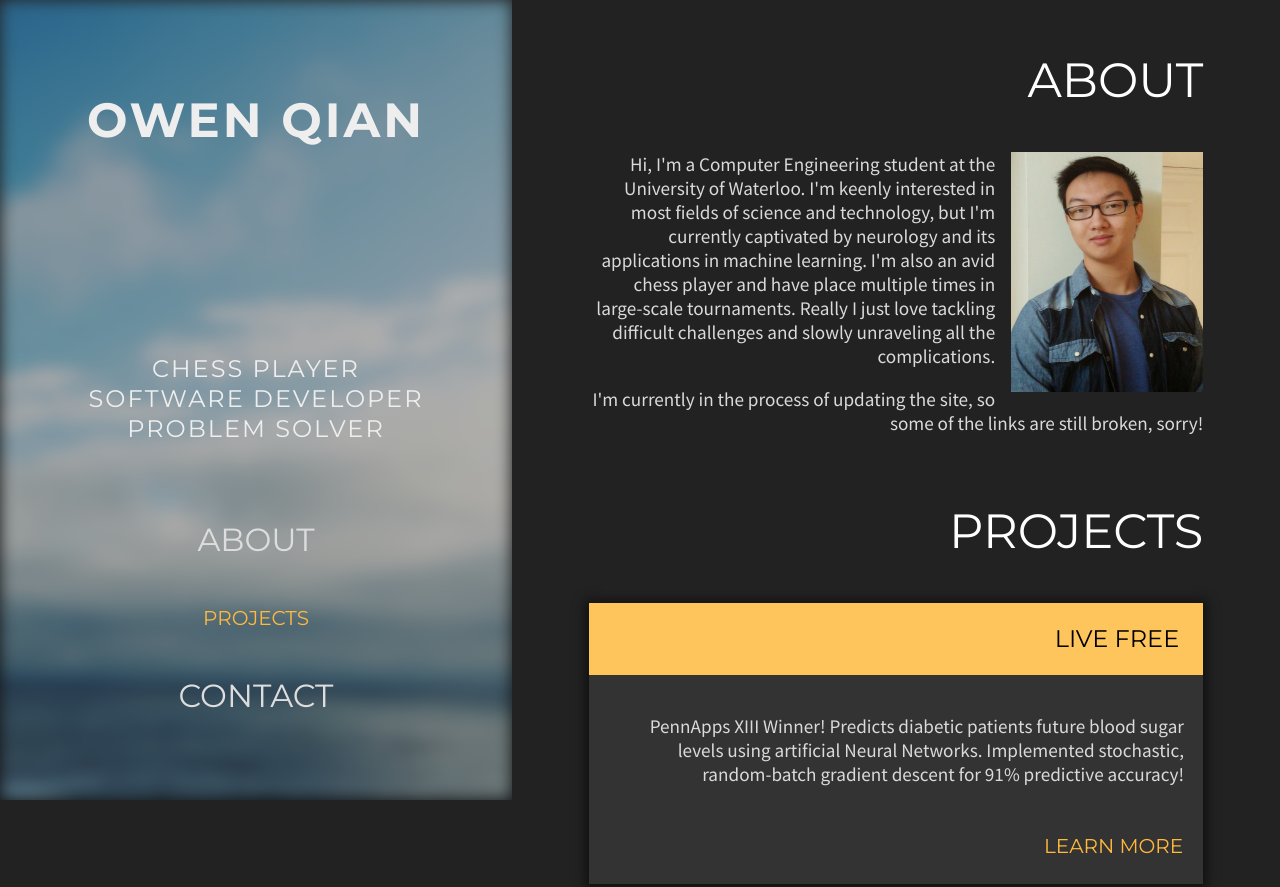
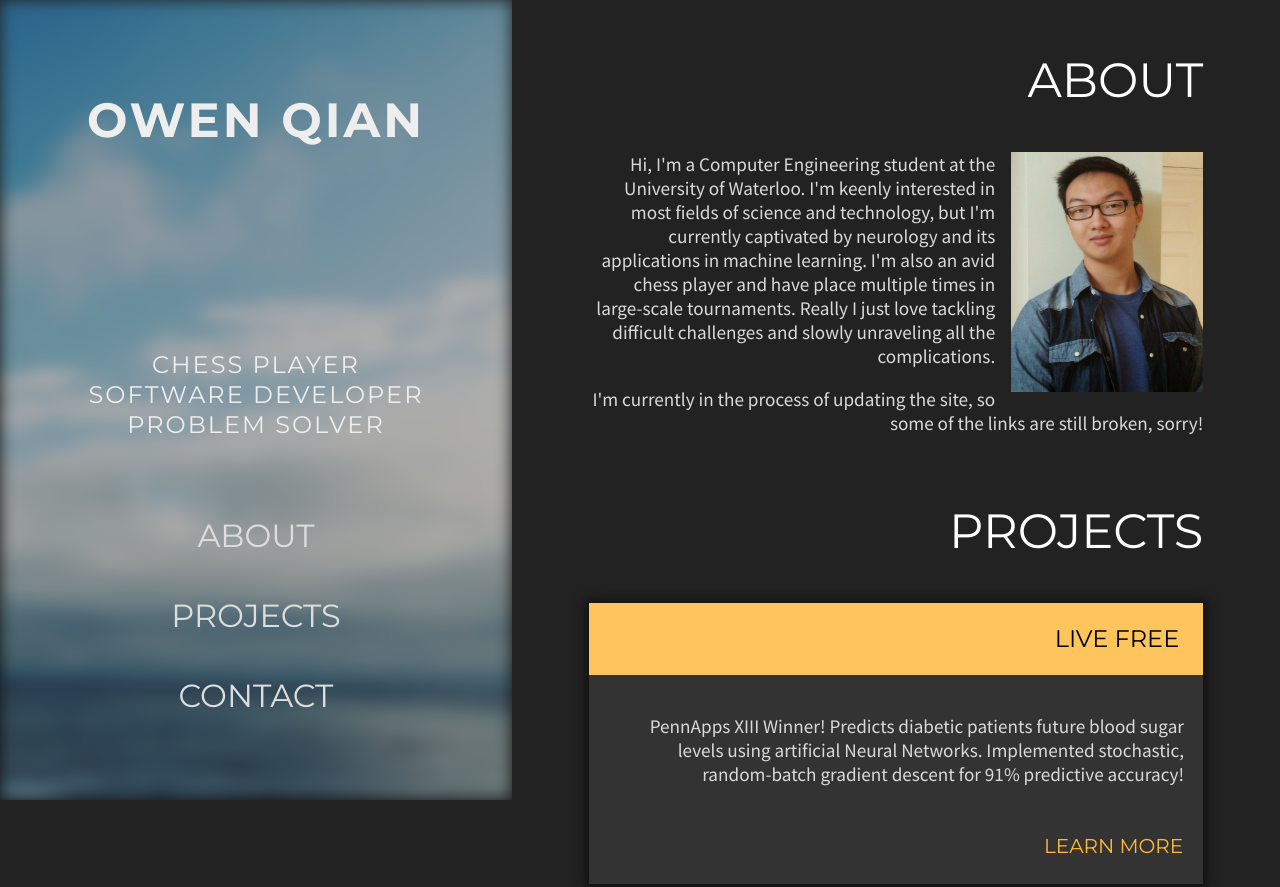
Before and after one commit to OwenQian/OwenQian.github.io, a plain HTML site: page index.html in a window 1280 px wide. Shown: the top 887 px of the page. Drawn offline with nearby package versions, Linux system fonts and the light colour scheme.

Commit message:
fixing project link

```diff
--- a/index.html
+++ b/index.html
@@ -30,7 +30,7 @@
             <nav>
                 <ul>
                     <li><a href="#about">About</a></li>
-                    <li><a href="/projects/index.html" class="more">Projects</a></li>
+                    <li><a href="/projects/index.html">Projects</a></li>
                     <li><a href="#contact">Contact</a></li Porting code to work in C++ using OpenCV.>
                 </ul>
             </nav>
```
